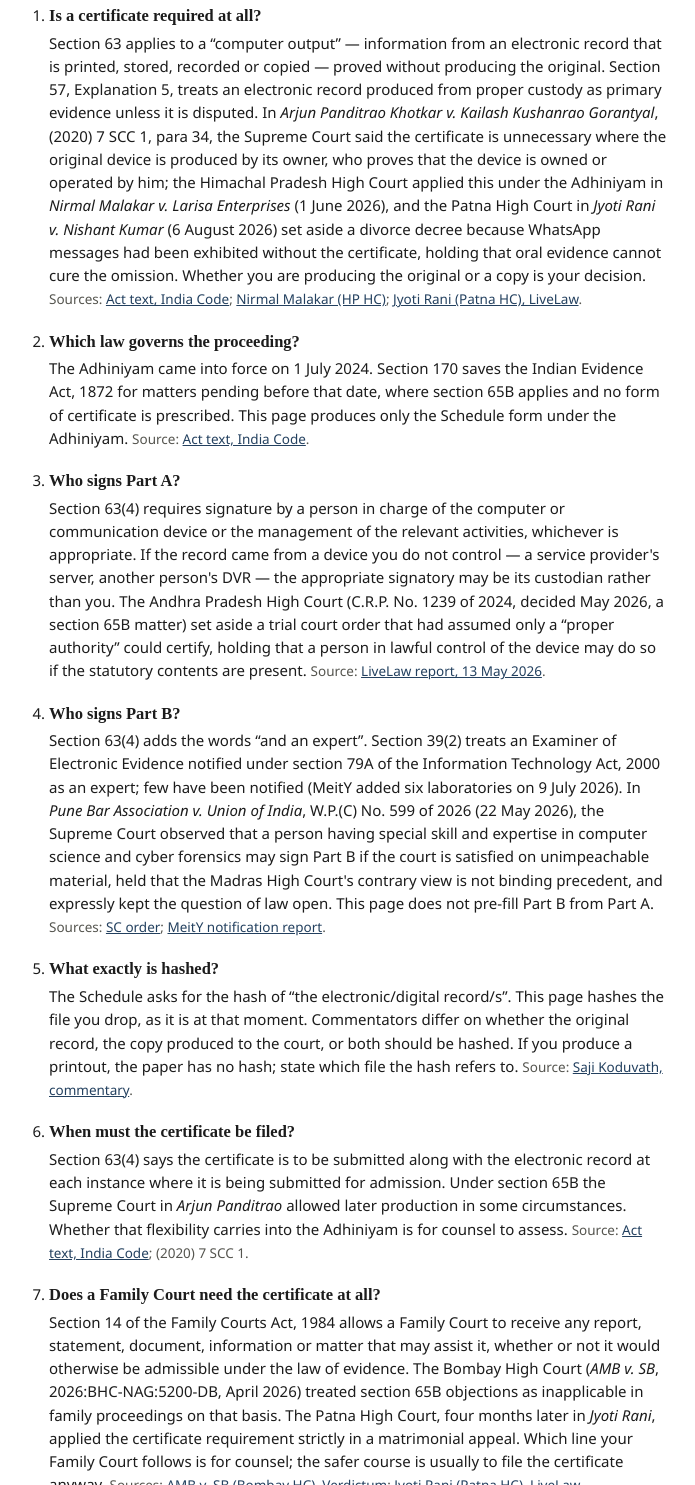
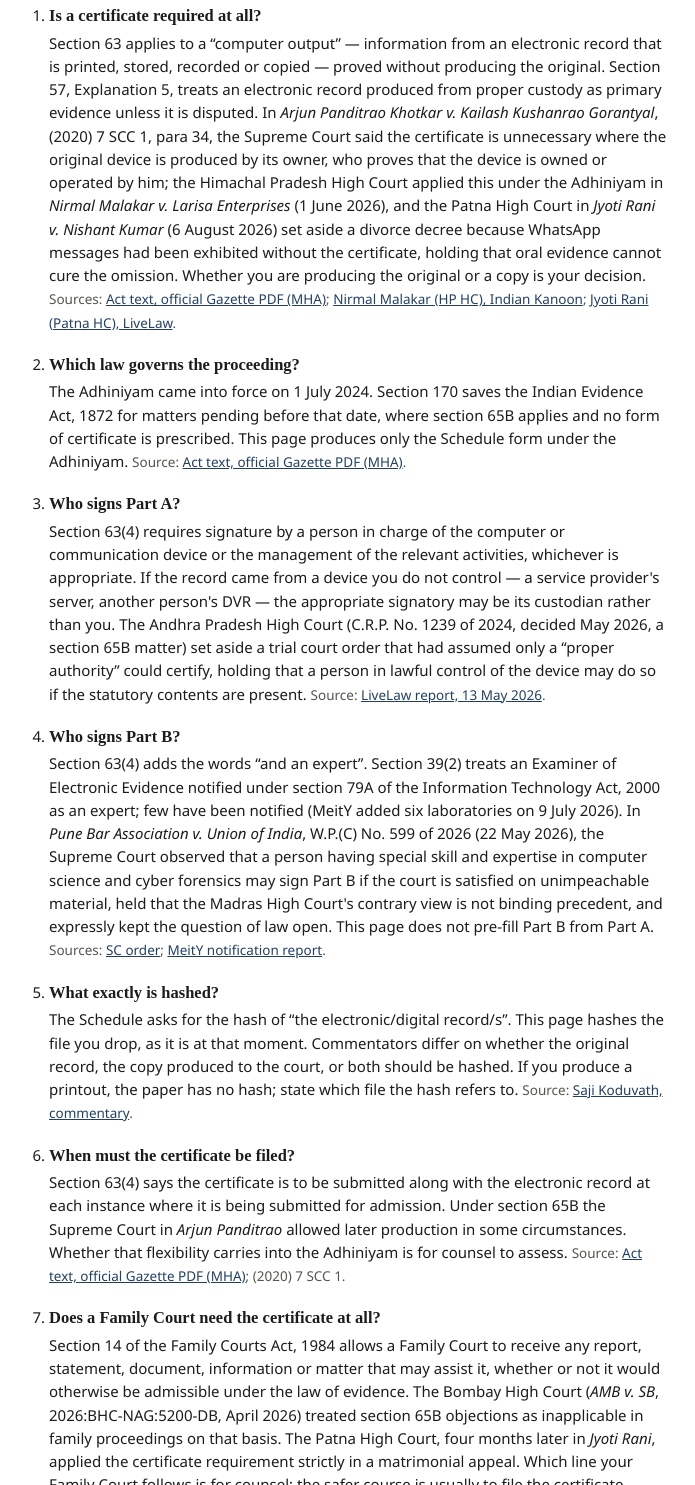
Before and after one commit to LETME2X/section63-certificate, a plain HTML site: page index.html in a window 1280 px wide. Shown: the part 3590-5075 px from the top of the page, without its empty margins (227-922 px from the left). Drawn offline with Linux system fonts and the light colour scheme.

Commit message:
Add files via upload

```diff
--- a/index.html
+++ b/index.html
@@ -273,12 +273,12 @@
   <li>
     <strong>Is a certificate required at all?</strong>
     Section 63 applies to a “computer output” — information from an electronic record that is printed, stored, recorded or copied — proved without producing the original. Section 57, Explanation 5, treats an electronic record produced from proper custody as primary evidence unless it is disputed. In <em>Arjun Panditrao Khotkar v. Kailash Kushanrao Gorantyal</em>, (2020) 7 SCC 1, para 34, the Supreme Court said the certificate is unnecessary where the original device is produced by its owner, who proves that the device is owned or operated by him; the Himachal Pradesh High Court applied this under the Adhiniyam in <em>Nirmal Malakar v. Larisa Enterprises</em> (1 June 2026), and the Patna High Court in <em>Jyoti Rani v. Nishant Kumar</em> (6 August 2026) set aside a divorce decree because WhatsApp messages had been exhibited without the certificate, holding that oral evidence cannot cure the omission. Whether you are producing the original or a copy is your decision.
-    <span class="muted">Sources: <a href="https://www.indiacode.nic.in/bitstream/123456789/20063/1/aa202347.pdf">Act text, India Code</a>; <a href="https://www.lawtodaylive.com/judgment/10d2d94966c66c690ed4cdfe5e8347ad">Nirmal Malakar (HP HC)</a>; <a href="https://www.livelaw.in/high-court/patna-high-court/patna-high-court-whatsapp-messages-inadmissible-section65b-certificate-545171">Jyoti Rani (Patna HC), LiveLaw</a>.</span>
+    <span class="muted">Sources: <a href="https://www.mha.gov.in/sites/default/files/2024-04/250882_english_01042024_0.pdf">Act text, official Gazette PDF (MHA)</a>; <a href="https://indiankanoon.org/doc/163440774/">Nirmal Malakar (HP HC), Indian Kanoon</a>; <a href="https://www.livelaw.in/high-court/patna-high-court/patna-high-court-whatsapp-messages-inadmissible-section65b-certificate-545171">Jyoti Rani (Patna HC), LiveLaw</a>.</span>
   </li>
   <li>
     <strong>Which law governs the proceeding?</strong>
     The Adhiniyam came into force on 1 July 2024. Section 170 saves the Indian Evidence Act, 1872 for matters pending before that date, where section 65B applies and no form of certificate is prescribed. This page produces only the Schedule form under the Adhiniyam.
-    <span class="muted">Source: <a href="https://www.indiacode.nic.in/bitstream/123456789/20063/1/aa202347.pdf">Act text, India Code</a>.</span>
+    <span class="muted">Source: <a href="https://www.mha.gov.in/sites/default/files/2024-04/250882_english_01042024_0.pdf">Act text, official Gazette PDF (MHA)</a>.</span>
   </li>
   <li>
     <strong>Who signs Part A?</strong>
@@ -298,7 +298,7 @@
   <li>
     <strong>When must the certificate be filed?</strong>
     Section 63(4) says the certificate is to be submitted along with the electronic record at each instance where it is being submitted for admission. Under section 65B the Supreme Court in <em>Arjun Panditrao</em> allowed later production in some circumstances. Whether that flexibility carries into the Adhiniyam is for counsel to assess.
-    <span class="muted">Source: <a href="https://www.indiacode.nic.in/bitstream/123456789/20063/1/aa202347.pdf">Act text, India Code</a>; (2020) 7 SCC 1.</span>
+    <span class="muted">Source: <a href="https://www.mha.gov.in/sites/default/files/2024-04/250882_english_01042024_0.pdf">Act text, official Gazette PDF (MHA)</a>; (2020) 7 SCC 1.</span>
   </li>
   <li>
     <strong>Does a Family Court need the certificate at all?</strong>
```
